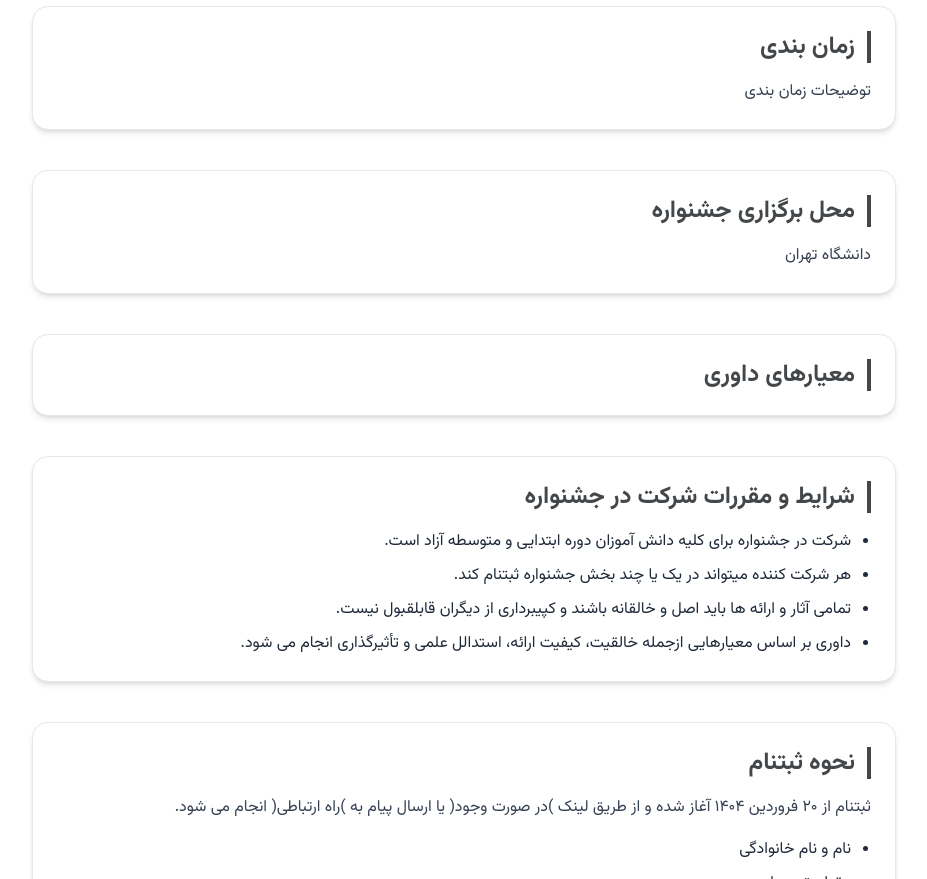
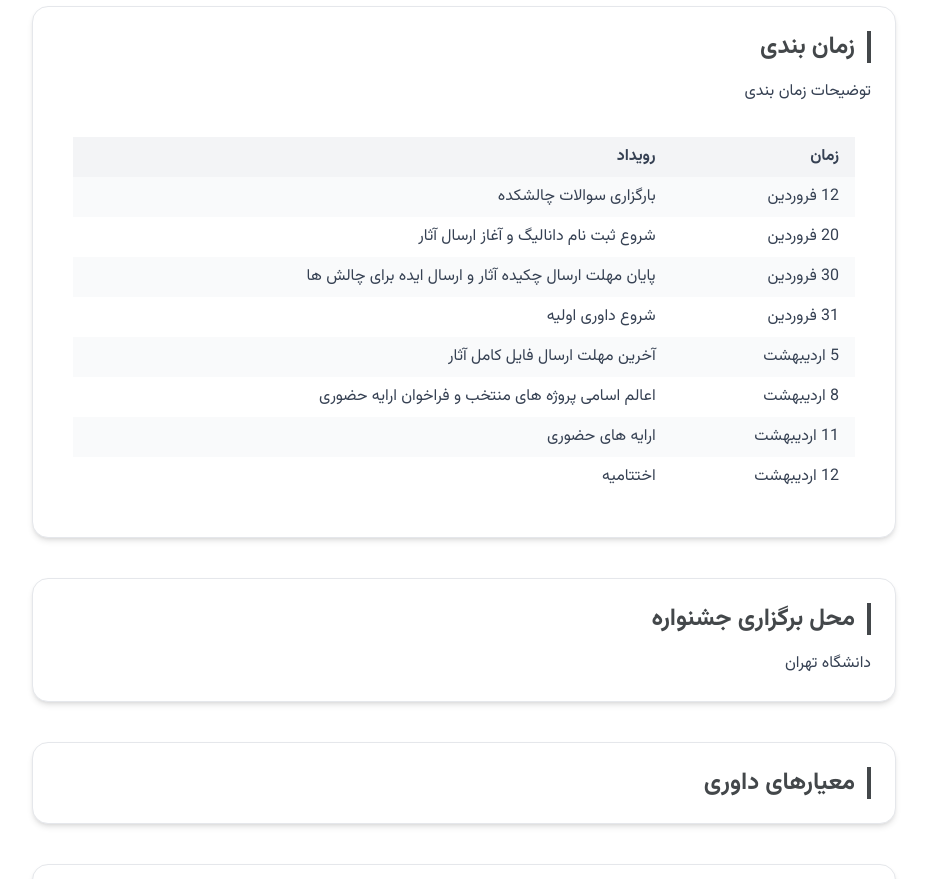
Before and after one commit to alireza10rezaei10/danaleague-front-end, a Next.js app: page /info in a window 1280 px wide. Shown: the part 1080-1959 px from the top of the page, without its empty margins (176-1103 px from the left). Built offline with nearby package versions, Linux system fonts and the light colour scheme.

Commit message:
add contact us and timing table

```diff
--- /dev/null
+++ b/app/contact-us/constants.js
@@ -0,0 +1,24 @@
+export const CONTACT_INFO = {
+  ADDRESS: {
+    TITLE: "آدرس",
+    DESCRIPTION: "تهران، امیر آباد شمالی، دانشکده فیزیک، دانشگاه تهران",
+  },
+  SECRETARIAT: {
+    TITLE: "آدرس دبیرخانه",
+    DESCRIPTION:
+      "یوسف آباد، خیابان ابن سینا، خیابان سی و هفتم، پلاک ۱، مرکز نوآوری لیزر ایران",
+  },
+  PHONE: {
+    TITLE: "تلفن تماس",
+    DESCRIPTION: "09391012881",
+  },
+  EMAIL: {
+    TITLE: "ایمیل",
+    DESCRIPTION: "info@danaleague.com",
+  },
+};
+
+export const GOOGLE_MAP_URLS = {
+  UT: "https://www.google.com/maps/embed?pb=!1m18!1m12!1m3!1d3238.6449152692667!2d51.38572140000001!3d35.73495039999999!2m3!1f0!2f0!3f0!3m2!1i1024!2i768!4f13.1!3m3!1m2!1s0x3f8e0727d5096cbf%3A0xde3d26bdcbf65ef8!2sDepartment%20of%20Physics%20-%20University%20of%20Tehran!5e0!3m2!1sen!2s!4v1744126508337!5m2!1sen!2s",
+  SECRETARIAT: "",
+};
--- /dev/null
+++ b/app/contact-us/page.jsx
@@ -0,0 +1,42 @@
+import Section from "@/components/Section";
+import { CONTACT_INFO, GOOGLE_MAP_URLS } from "./constants";
+
+const ContactUs = () => {
+  return (
+    <div className="max-w-3xl mx-auto px-4 py-10 text-gray-800 font-sans space-y-10">
+      <Section
+        title={CONTACT_INFO.ADDRESS.TITLE}
+        description={CONTACT_INFO.ADDRESS.DESCRIPTION}
+      >
+        <div className="w-full h-64 md:h-96 rounded-xl overflow-hidden shadow-md">
+          <iframe
+            src={GOOGLE_MAP_URLS.UT}
+            width="100%"
+            height="100%"
+            style={{ border: 0 }}
+            allowFullScreen=""
+            loading="lazy"
+            referrerPolicy="no-referrer-when-downgrade"
+          ></iframe>
+        </div>
+      </Section>
+
+      <Section
+        title={CONTACT_INFO.SECRETARIAT.TITLE}
+        description={CONTACT_INFO.SECRETARIAT.DESCRIPTION}
+      />
+      <Section
+        title={CONTACT_INFO.PHONE.TITLE}
+        description={CONTACT_INFO.PHONE.DESCRIPTION}
+        ltr={true}
+      />
+      <Section
+        title={CONTACT_INFO.EMAIL.TITLE}
+        description={CONTACT_INFO.EMAIL.DESCRIPTION}
+        ltr={true}
+      />
+    </div>
+  );
+};
+
+export default ContactUs;
--- a/app/info/constants.js
+++ b/app/info/constants.js
@@ -74,3 +74,20 @@ export const STATIC_TEXTS = {
 باشید.`,
   },
 };
+
+export const TIMING = [
+  { EVENT: "بارگزاری سوالات چالشکده", TIME: "12 فروردین" },
+  { EVENT: "شروع ثبت نام دانالیگ و آغاز ارسال آثار", TIME: "20 فروردین" },
+  {
+    EVENT: "پایان مهلت ارسال چکیده آثار و ارسال ایده برای چالش ها",
+    TIME: "30 فروردین",
+  },
+  { EVENT: "شروع داوری اولیه", TIME: "31 فروردین" },
+  { EVENT: "آخرین مهلت ارسال فایل کامل آثار", TIME: "5 اردیبهشت" },
+  {
+    EVENT: "اعالم اسامی پروژه های منتخب و فراخوان ارایه حضوری",
+    TIME: "8 اردیبهشت",
+  },
+  { EVENT: "ارایه های حضوری", TIME: "11 اردیبهشت" },
+  { EVENT: "اختتامیه", TIME: "12 اردیبهشت" },
+];
--- a/app/info/page.jsx
+++ b/app/info/page.jsx
@@ -1,56 +1,59 @@
-import { STATIC_TEXTS } from "./constants";
-import SimpleSection from "@/components/SimpleSection";
+import ScheduleTable from "@/components/ScheduleTable";
+import { STATIC_TEXTS, TIMING } from "./constants";
+import Section from "@/components/Section";
 
 const Info = () => {
   return (
     <div className="max-w-4xl mx-auto px-4 py-12 text-gray-800 space-y-10">
-      <SimpleSection
+      <Section
         id="intro"
         title={STATIC_TEXTS.INTRO.TITLE}
         description={STATIC_TEXTS.INTRO.DESCRIPTION}
       />
-      <SimpleSection
+      <Section
         id="goals"
         title={STATIC_TEXTS.GOALS.TITLE}
         list={STATIC_TEXTS.GOALS.GOALS_LIST}
       />
-      <SimpleSection
+      <Section
         id="pivots"
         title={STATIC_TEXTS.PIVOTS.TITLE}
         items={STATIC_TEXTS.PIVOTS.PIVOTS_LIST}
       />
-      <SimpleSection
+      <Section
         id="timing"
         title={STATIC_TEXTS.TIMING.TITLE}
         description={STATIC_TEXTS.TIMING.DESCRIPTION}
-      />
-      <SimpleSection
+      >
+        <ScheduleTable data={TIMING} />
+      </Section>
+      <Section
         id="location"
         title={STATIC_TEXTS.LOCATION.TITLE}
         description={STATIC_TEXTS.LOCATION.DESCRIPTION}
       />
-      <SimpleSection
+      <Section
         id="judgeness"
         title={STATIC_TEXTS.JODGEMENT.TITLE}
         list={STATIC_TEXTS.JODGEMENT.JODGENESS_LIST}
       />
-      <SimpleSection
+      <Section
         id="rules"
         title={STATIC_TEXTS.CONDITIONS_AND_RULES.TITLE}
         list={STATIC_TEXTS.CONDITIONS_AND_RULES.CONDITIONS_AND_RULES_LIST}
       />
-      <SimpleSection
+      <Section
         id="signup"
         title={STATIC_TEXTS.SIGN_UP.TITLE}
         description={STATIC_TEXTS.SIGN_UP.DESCRIPTION}
         list={STATIC_TEXTS.SIGN_UP.SIGN_UP_LIST}
       />
-      <SimpleSection
+      <Section
         id="prizes"
         title={STATIC_TEXTS.PRIZES.TITLE}
         description={STATIC_TEXTS.PRIZES.DESCRIPTION}
       />
-      <SimpleSection
+      <Section
         id="contact"
         title={STATIC_TEXTS.CONTAC_US.TITLE}
         description={STATIC_TEXTS.CONTAC_US.DESCRIPTION}
--- /dev/null
+++ b/components/ScheduleTable.jsx
@@ -0,0 +1,29 @@
+const ScheduleTable = ({ data }) => {
+  return (
+    <div className="overflow-x-auto bg-white p-4">
+      <table className="min-w-full table-auto text-gray-700">
+        <thead>
+          <tr className="bg-gray-100">
+            <th className="py-2 px-4 text-right">زمان</th>
+            <th className="py-2 px-4 text-right">رویداد</th>
+          </tr>
+        </thead>
+        <tbody>
+          {data.map((item, index) => (
+            <tr
+              key={index}
+              className={`${
+                index % 2 === 0 ? "bg-gray-50" : "bg-white"
+              } hover:bg-gray-200`}
+            >
+              <td className="py-2 px-4">{item.TIME}</td>
+              <td className="py-2 px-4">{item.EVENT}</td>
+            </tr>
+          ))}
+        </tbody>
+      </table>
+    </div>
+  );
+};
+
+export default ScheduleTable;
--- a/components/SimpleSection.jsx
+++ b/components/Section.jsx
@@ -1,4 +1,4 @@
-const SimpleSection = ({ id, title, description, list, items }) => (
+const Section = ({ id, title, description, list, items, ltr, children }) => (
   <section
     id={id}
     className="scroll-mt-24 bg-white p-6 rounded-2xl shadow-md space-y-4 border border-gray-200"
@@ -9,7 +9,11 @@ const SimpleSection = ({ id, title, description, list, items }) => (
       </h2>
     )}
     {description && (
-      <p className="text-gray-700 leading-relaxed whitespace-pre-line text-justify">
+      <p
+        className={`${
+          ltr ? "text-left" : ""
+        } text-gray-700 leading-relaxed whitespace-pre-line text-justify`}
+      >
         {description}
       </p>
     )}
@@ -37,7 +41,8 @@ const SimpleSection = ({ id, title, description, list, items }) => (
         ))}
       </ul>
     )}
+    {children && <div className="mt-4">{children}</div>}
   </section>
 );
 
-export default SimpleSection;
+export default Section;
```
